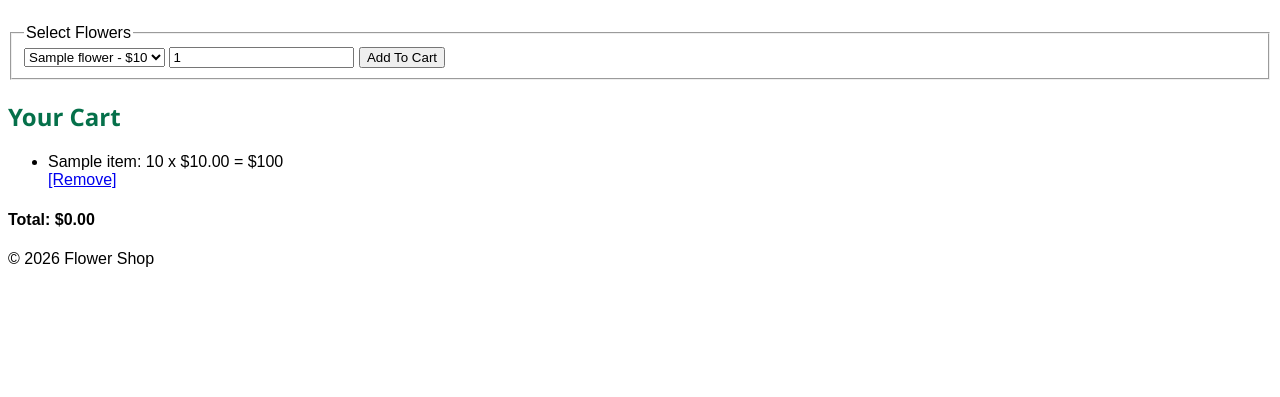
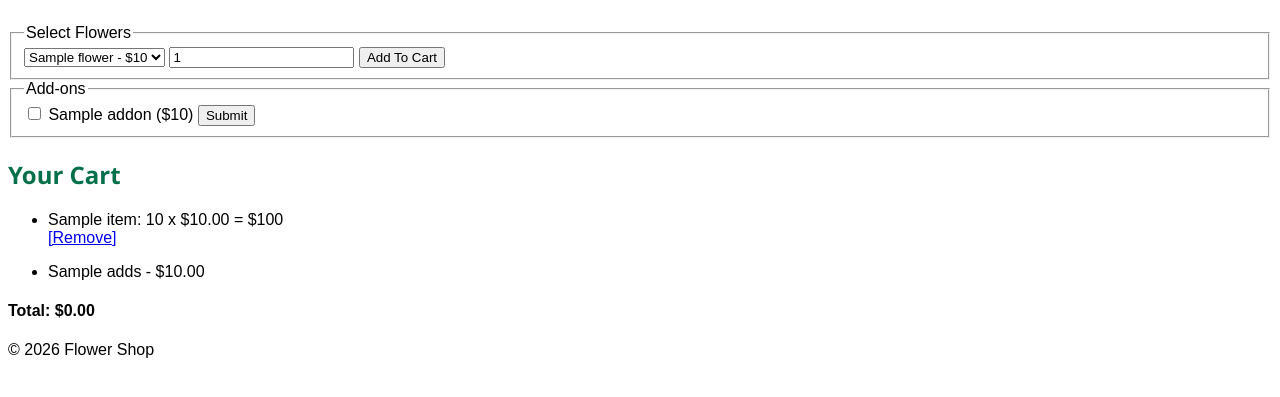
Before and after one commit to aivankhirlpastor/CSC2_Flask_Practise, a Python web app: template templates/index.html in a window 1280 px wide. Shown: the part 90-487 px from the top of the page. Run offline with Jinja, Linux system fonts and the light colour scheme; the template is opened without the code that fills it: most values are stand-ins (such as "Sample title", 1, 10 or a date in 2020).

Commit message:
Implemented Adding Add-On Function

```diff
--- a/templates/index.html
+++ b/templates/index.html
@@ -4,16 +4,6 @@
 
 {% block content %}
 <body>
-    <!-- <h1>Flask Website</h1>
-    <p>You ran your website with flask successfully.</p>
-
-    <ul class="nav-bar">
-        <li><a href="/">HOME PAGE</a></li>
-        <li><a href="/about">ABOUT PAGE</a></li>
-        <li><a href="/checkout">CHECKOUT PAGE</a></li>
-        <li><a href="/randomness">???</a></li>
-    </ul> -->
-
     <form action="{{ url_for('add_to_cart') }}" method="post">
         <fieldset>
             <legend for="flower">Select Flowers</legend>
@@ -27,6 +17,20 @@
             <button type="submit">Add To Cart</button>
         </fieldset>
     </form>
+    <!-- addons form -->
+    <form action="{{ url_for('select_addon') }}" method="post">
+        <fieldset>
+            <legend>Add-ons</legend>
+            {% for addon, data in addons.items() %}
+                <label>
+                    <input type="checkbox" name="addons_list" value="{{ addon }}">
+                    {{ addon }} (${{ data["price"] }})
+                </label>
+            {% endfor %}
+            <button type="submit">Submit</button>
+        </fieldset>
+    </form>
+
     {% with messages = get_flashed_messages() %}
         {% if messages %}
             <ul class="flashes">
@@ -51,6 +55,15 @@
         <p>Your cart is empty.</p>
     {% endif %}
 
+    <!-- at addon session -->
+    {% if session_addons %}
+        <ul>
+            {% for adds, dataset in session_addons.items() %}
+                <li>{{ adds }} - ${{ '%.2f'% dataset }}</li>
+            {% endfor %}
+        </ul>
+    {% endif %}
+
     <h4>Total: ${{ '%.2f' % total_cost }}</h4>
 
 </body>
```
Also changed, not shown: app.py (+32 -1 lines).
